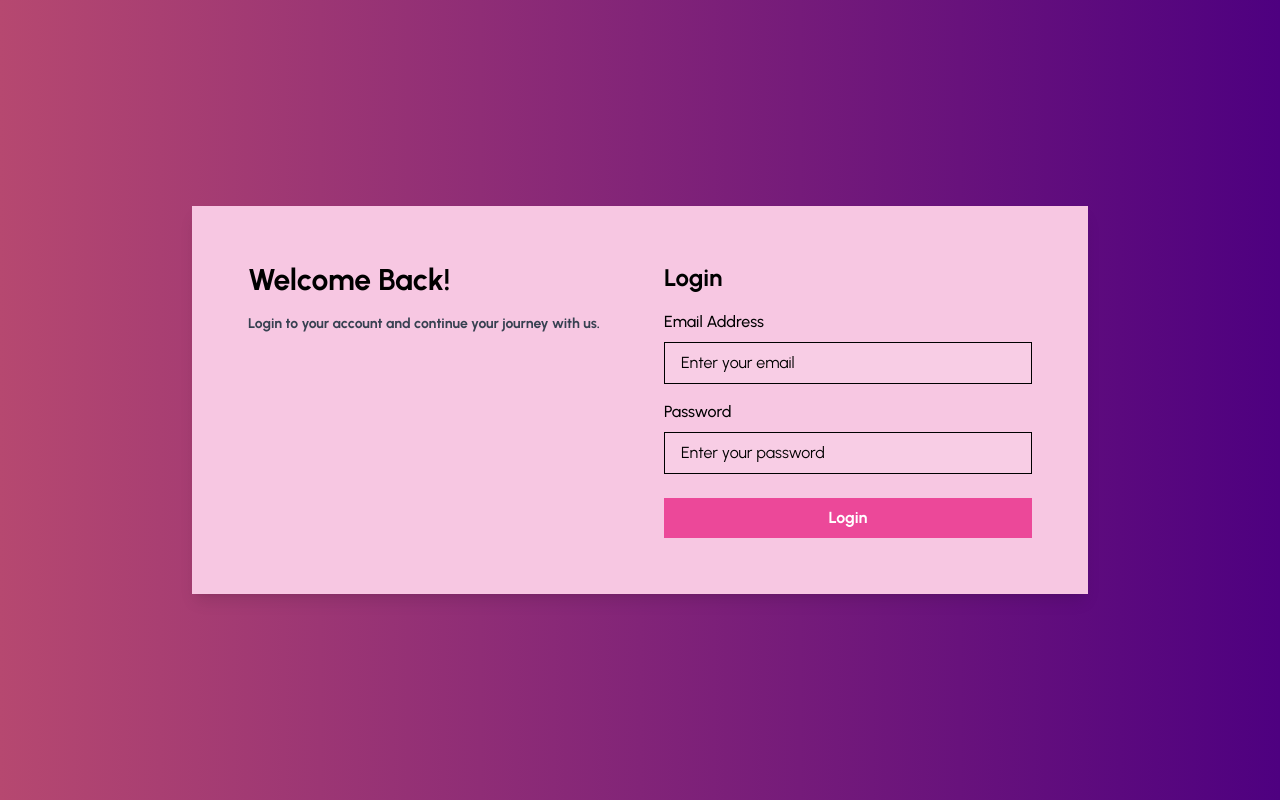
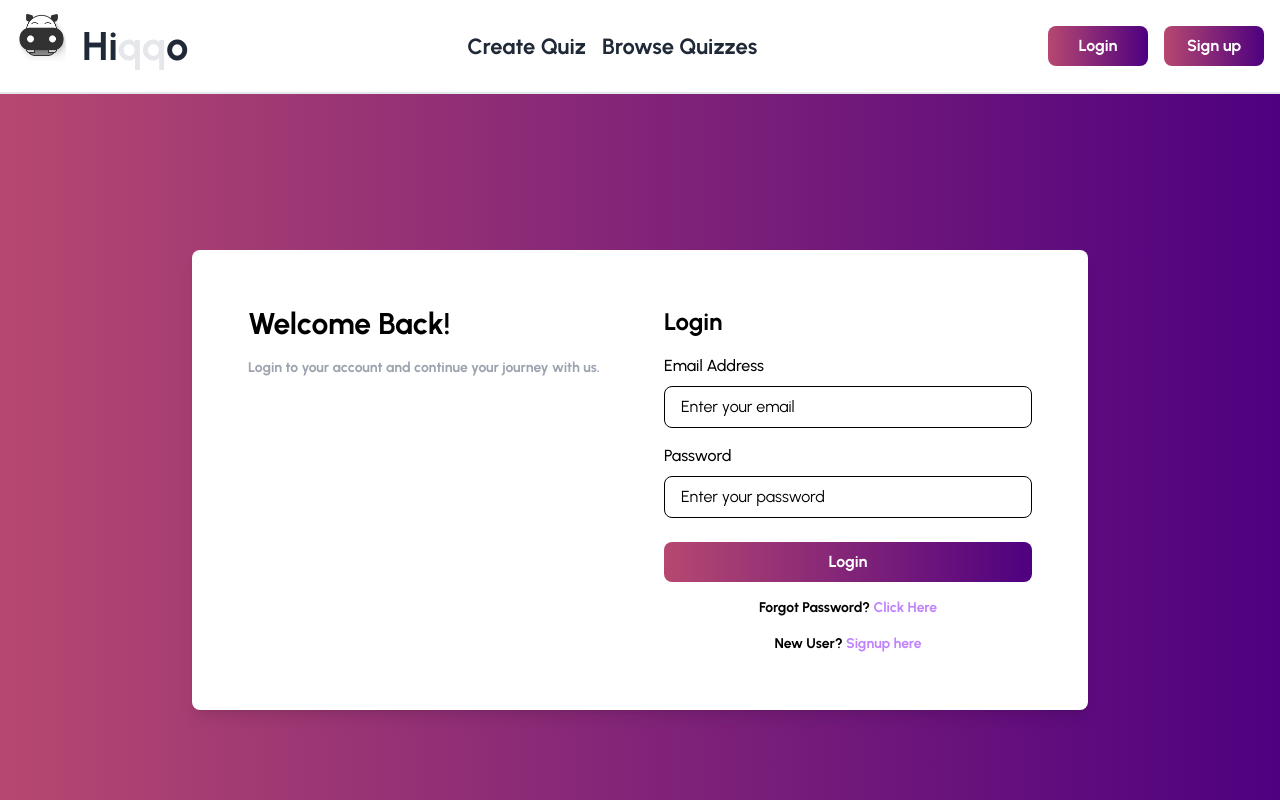
Before and after one commit to shaayar/Hiqqo-Quiz, a React (Vite) app: page /login in a window 1280 px wide. Shown: the top 800 px of the page. Built offline with nearby package versions, Linux system fonts and the light colour scheme.

Commit message:
changed frontend

```diff
--- a/src/App.jsx
+++ b/src/App.jsx
@@ -8,12 +8,15 @@ import ForgotPassword from "./components/Authentication/ForgotPassword";
 import JoinPage from "./pages/Join";
 import QuizPage from "./pages/QuizPage";
 import AdminPage from "./pages/QuizCreate";
-
+import Error from "./components/Common/Error";
+import Navbar from "./components/Common/Navbar";
+import Dashboard from "./components/Dashboard/Dashboard";
 
 function App() {
-
   return (
     <BrowserRouter>
+      <Navbar />
+      <div className="my-20">
         <Routes>
           <Route path="/" element={<Landing />} />
           <Route path="/signup" element={<Signup />} />
@@ -22,9 +25,12 @@ function App() {
           <Route path="/quizpage" element={<QuizPage />} />
           <Route path="/createQuiz" element={<AdminPage />} />
           <Route path="/login" element={<Login />} />
+          <Route path="/dashboard" element={<Dashboard />} />
+          <Route path="*" element={<Error />} />
         </Routes>
+      </div>
 
-      <footer className="bg-[rgb(8,25,72)] text-white p-4 mt-auto">
+      <footer className="bg-[rgb(8,25,72)] text-white  p-4 mt-auto">
         <div className="container mx-auto text-center">
           <p>&copy; 2025 QuizMaster. All rights reserved.</p>
         </div>
--- a/src/components/Authentication/Login.jsx
+++ b/src/components/Authentication/Login.jsx
@@ -1,7 +1,8 @@
-import React, { useState } from "react";
+import React, { useEffect, useState } from "react";
 import { motion } from "framer-motion";
 import axios from "axios"; // Import axios
 import api from "../../utils/axios";
+import { Link, useNavigate } from "react-router-dom";
 
 function Login() {
   const [email, setEmail] = useState("");
@@ -10,6 +11,7 @@ function Login() {
   const [loading, setLoading] = useState(false);
 
   const emailRegex = /^[^\s@]+@[^\s@]+\.[^\s@]+$/;
+  const nav = useNavigate();
 
   const handleSubmit = async (e) => {
     e.preventDefault();
@@ -37,7 +39,7 @@ function Login() {
 
       if (response.status === 200) {
         alert("Login successful! Redirecting to dashboard...");
-        window.location.href = "/dashboard";
+        nav("/dashboard");
       } else {
         setError(
           response.data.message ||
@@ -52,14 +54,18 @@ function Login() {
     }
   };
 
+  useEffect(()=>{
+    if(localStorage.getItem("token")){
+      nav('/dashboard')
+    }
+  })
   return (
     <div className="relative flex items-center justify-center min-h-screen bg-gradient-to-r from-[#B64870] to-[#4E0080] bg-cover bg-center">
       <motion.div
         initial={{ opacity: 0, y: 50 }}
         animate={{ opacity: 1, y: 0 }}
         transition={{ duration: 0.8, ease: "easeOut" }}
-        className="relative backdrop-blur-md p-8 shadow-lg rounded-md w-full max-w-4xl mx-4 md:mx-0"
-        style={{ backgroundColor: "rgb(247, 199, 226)" }}
+        className="relative backdrop-blur-md p-8 shadow-lg rounded-[8px] bg-white w-full max-w-4xl mx-4 md:mx-0"
       >
         <div className="flex flex-col md:flex-row">
           <motion.div
@@ -69,7 +75,7 @@ function Login() {
             className="md:w-1/2 text-center md:text-left p-6 text-black font-bold"
           >
             <h1 className="text-3xl mb-4">Welcome Back!</h1>
-            <p className="text-sm text-gray-700">
+            <p className="text-sm text-gray-400">
               Login to your account and continue your journey with us.
             </p>
           </motion.div>
@@ -94,7 +100,7 @@ function Login() {
                 <input
                   type="email"
                   id="email"
-                  className="w-full mt-2 px-4 py-2 border border-black bg-white/10 rounded-md text-black placeholder-black focus:outline-none focus:ring-2 focus:ring-blue-400"
+                  className="w-full mt-2 px-4 py-2 border border-black bg-white/10 rounded-[8px] text-black placeholder-black focus:outline-none focus:ring-1 focus:ring-pink-500"
                   value={email}
                   onChange={(e) => setEmail(e.target.value)}
                   required
@@ -112,7 +118,7 @@ function Login() {
                 <input
                   type="password"
                   id="password"
-                  className="w-full mt-2 px-4 py-2 border border-black bg-white/10 rounded-md text-black placeholder-black focus:outline-none focus:ring-2 focus:ring-blue-400"
+                  className="w-full mt-2 px-4 py-2 border border-black bg-white/10 rounded-[8px] text-black placeholder-black focus:outline-none focus:ring-1 focus:ring-pink-500"
                   value={password}
                   onChange={(e) => setPassword(e.target.value)}
                   required
@@ -124,15 +130,30 @@ function Login() {
                 initial={{ opacity: 0, scale: 0.9 }}
                 animate={{ opacity: 1, scale: 1 }}
                 transition={{ delay: 1.6, duration: 0.5 }}
-                className={`w-full ${
-                  loading
-                    ? "bg-gray-500 cursor-not-allowed"
-                    : "bg-pink-500 hover:bg-pink-700"
-                } text-white p-2 rounded-md transition font-bold`}
+                className={`w-full btn h-[40px] text-white `}
                 disabled={loading}
               >
                 {loading ? "Logging in..." : "Login"}
               </motion.button>
+              <motion.p className="text-sm text-black mt-4 text-center font-bold">
+                Forgot Password?{" "}
+                <Link
+                  to={"/forgot-pass"}
+                  className="text-purple-400 font-bold hover:text-purple-300"
+                >
+                  Click Here
+                </Link>
+              </motion.p>
+
+              <motion.p className="text-sm text-black mt-4 text-center font-bold">
+                New User?{" "}
+                <Link
+                  to={"/signup"}
+                  className="text-purple-400 font-bold hover:text-purple-300"
+                >
+                  Signup here
+                </Link>
+              </motion.p>
             </form>
           </motion.div>
         </div>
--- a/src/components/Authentication/Signup.jsx
+++ b/src/components/Authentication/Signup.jsx
@@ -2,12 +2,14 @@ import React, { useState } from "react";
 import { motion } from "framer-motion";
 import axios from "axios"; // Import axios
 import api from "../../utils/axios";
+import { Link, useNavigate } from "react-router-dom";
 
 function Signup() {
   const [username, setUsername] = useState("");
   const [email, setEmail] = useState("");
   const [password, setPassword] = useState("");
   const [error, setError] = useState("");
+  const nav = useNavigate();
 
   // Password validation regex (min 8 chars, 1 uppercase, 1 special character, 1 number)
   const passwordRegex =
@@ -45,10 +47,10 @@ function Signup() {
       if (response.status === 201) {
         // Show success message
         alert("Signup successful! Redirecting to login...");
-        localStorage.setItem('token',response.data.token)
+        localStorage.setItem("token", response.data.token);
 
         // Redirect to login page
-        window.location.href = "/login"; // This will redirect to the login page
+        nav("/login"); // This will redirect to the login page
       } else {
         setError(response.data.message || "Signup failed. Please try again.");
       }
@@ -64,7 +66,7 @@ function Signup() {
         initial={{ opacity: 0, y: 50 }}
         animate={{ opacity: 1, y: 0 }}
         transition={{ duration: 0.8, ease: "easeOut" }}
-        className="relative backdrop-blur-md bg-white/10 rounded-lg shadow-2xl"
+        className="relative backdrop-blur-md  rounded-[8px] bg-white shadow-2xl"
       >
         <div className="shadow-lg rounded-md p-8 flex flex-col md:flex-row w-full max-w-4xl mx-4 md:mx-0">
           <motion.div
@@ -73,8 +75,8 @@ function Signup() {
             transition={{ delay: 0.3, duration: 0.6, ease: "easeOut" }}
             className="md:w-1/2 text-center md:text-left p-6 text-white"
           >
-            <h1 className="text-3xl mb-4 font-bold">Welcome!</h1>
-            <p className="text-sm text-gray-200">
+            <h1 className="text-3xl mb-4 font-bold text-black">Welcome!</h1>
+            <p className="text-sm text-gray-400">
               Sign up now to access amazing features.
             </p>
           </motion.div>
@@ -85,37 +87,37 @@ function Signup() {
             transition={{ delay: 0.6, duration: 0.6, ease: "easeOut" }}
             className="md:w-1/2 p-6"
           >
-            <h2 className="text-2xl mb-4 text-white font-bold">Sign Up</h2>
+            <h2 className="text-2xl mb-4  font-bold text-black">Sign Up</h2>
 
-            <motion.label className="block text-white font-bold mb-1">
+            <form onSubmit={handleSubmit}>
+              <motion.label className="block text-black font-bold mb-1">
                 Name
               </motion.label>
               <motion.input
                 type="text"
-              className="w-full p-2 border border-gray-300 rounded-lg text-black placeholder-gray-500 focus:ring-2 focus:ring-blue-400 mb-4"
+                className="w-full p-2 border border-gray-300 text-black placeholder-gray-500 outline-none rounded-[8px] focus:ring-1 focus:ring-pink-500 mb-4"
                 placeholder="Enter your name"
                 value={username}
                 onChange={(e) => setUsername(e.target.value)}
               />
 
-
-            <motion.label className="block text-white font-bold mb-1">
+              <motion.label className="block text-black font-bold mb-1">
                 Email
               </motion.label>
               <motion.input
                 type="email"
-              className="w-full p-2 border border-gray-300 rounded-lg text-black placeholder-gray-500 focus:ring-2 focus:ring-blue-400 mb-4"
+                className="w-full p-2 border border-gray-300  text-black placeholder-gray-500 outline-none rounded-[8px] focus:ring-1 focus:ring-pink-500 mb-4"
                 placeholder="Enter your email"
                 value={email}
                 onChange={(e) => setEmail(e.target.value)}
               />
 
-            <motion.label className="block text-white font-bold mb-1">
+              <motion.label className="block text-black font-bold mb-1">
                 Password
               </motion.label>
               <motion.input
                 type="password"
-              className="w-full p-2 border border-gray-300 rounded-lg text-black placeholder-gray-500 focus:ring-2 focus:ring-blue-400 mb-4"
+                className="w-full p-2 border border-gray-300  text-black placeholder-gray-500 outline-none rounded-[8px] focus:ring-1 focus:ring-pink-500 mb-4"
                 placeholder="Enter your password"
                 value={password}
                 onChange={(e) => setPassword(e.target.value)}
@@ -128,20 +130,21 @@ function Signup() {
               )}
 
               <motion.button
-              className="w-full bg-purple-600 text-white p-2 rounded-lg hover:bg-purple-700 transition font-bold"
-              onClick={handleSubmit}
+                type="submit"
+                className="w-full bg-purple-600 btn text-white p-2 rounded-lg hover:bg-purple-700 transition font-bold"
               >
                 Sign Up
               </motion.button>
+            </form>
 
-            <motion.p className="text-sm text-white mt-4 text-center font-bold">
+            <motion.p className="text-sm text-black mt-4 text-center font-bold">
               Already have an account?{" "}
-              <a
-                href="./login"
+              <Link
+                to={"/login"}
                 className="text-purple-400 font-bold hover:text-purple-300"
               >
                 Login here
-              </a>
+              </Link>
             </motion.p>
           </motion.div>
         </div>
--- /dev/null
+++ b/src/components/Common/Error.jsx
@@ -0,0 +1,9 @@
+import React from 'react'
+
+function Error() {
+  return (
+    <div className='w-screen h-screen flex justify-center items-center text-5xl font-bold'>Error Page Not Found</div>
+  )
+}
+
+export default Error
--- a/src/components/Common/Navbar.jsx
+++ b/src/components/Common/Navbar.jsx
@@ -14,15 +14,15 @@ function Navbar() {
   return (
     <header
       ref={headerRef}
-      className="bg-white text-gray-800 p-4 w-screen h-22 flex items-center justify-center border-b-2"
+      className="bg-white z-50 top-0 text-gray-800 fixed  p-4 w-screen h-22 flex items-center justify-center border-b-2"
     >
       <div className="w-full flex justify-between items-center ">
-        <div className="flex gap-4 items-center justify-start">
+        <Link to={'/'} className="flex gap-4 items-center justify-start">
           <img src="./Navbar/logo.png" className="w-[50px] animate-bounce" alt="" srcset="" />
           <h1 className="text-[40px] font-bold">
             Hi<span className="text-gray-200">qq</span>o
           </h1>
-        </div>
+        </Link>
 
         <nav className="w-3/4 justify-center flex text-[22px] font-bold">
           <ul className="flex space-x-4">
@@ -43,9 +43,15 @@ function Navbar() {
             </li> */}
           </ul>
         </nav>
+        <div className="flex items-center gap-4">
         <button className="btn p-2 text-white w-[100px]">
-          <a href="/signup">Sign up</a>
+          <Link to={"/login"}>Login</Link>
         </button>
+        <button className="btn p-2 text-white w-[100px]">
+          <Link to={"/signup"}>Sign up</Link>
+        </button>
+        </div>
+
       </div>
     </header>
   );
--- /dev/null
+++ b/src/components/Dashboard/Dashboard.jsx
@@ -0,0 +1,7 @@
+import React from "react";
+
+function Dashboard() {
+  return <div className="h-screen w-screen">Dashboard</div>;
+}
+
+export default Dashboard;
--- a/src/components/LandingPage/Landing.jsx
+++ b/src/components/LandingPage/Landing.jsx
@@ -9,10 +9,8 @@ import Navbar from "../Common/Navbar.jsx";
 function Landing() {
   return (
     <>
-      <Navbar />
       <Landing1 />
       <Landing2 />
-      {/* <Landing5 /> */}
       <Landing6 />
       <TestimonialsPage />
       <Landing7 />
```
Also changed, not shown: src/components/Authentication/ForgotPassword.jsx (+9 -8 lines). Lines whose indentation alone changed are shown as unchanged.
